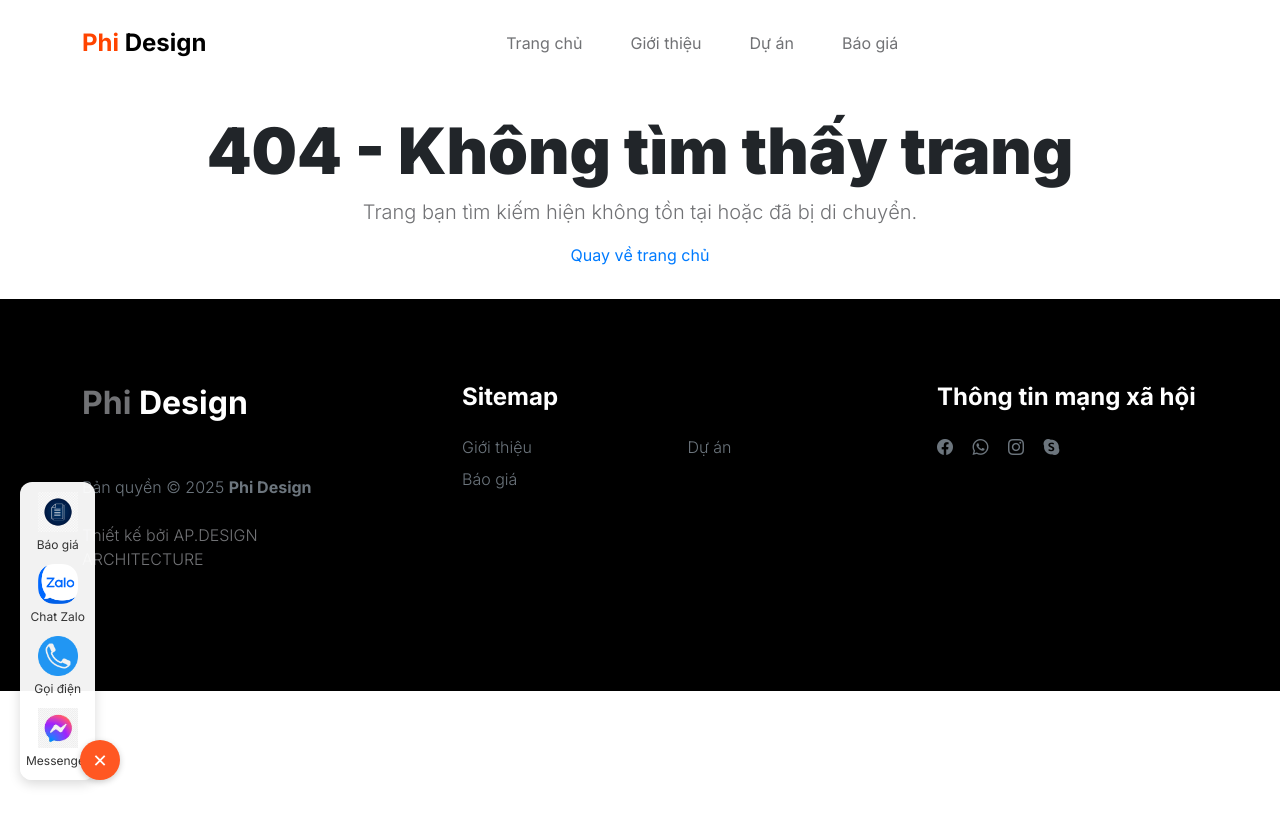
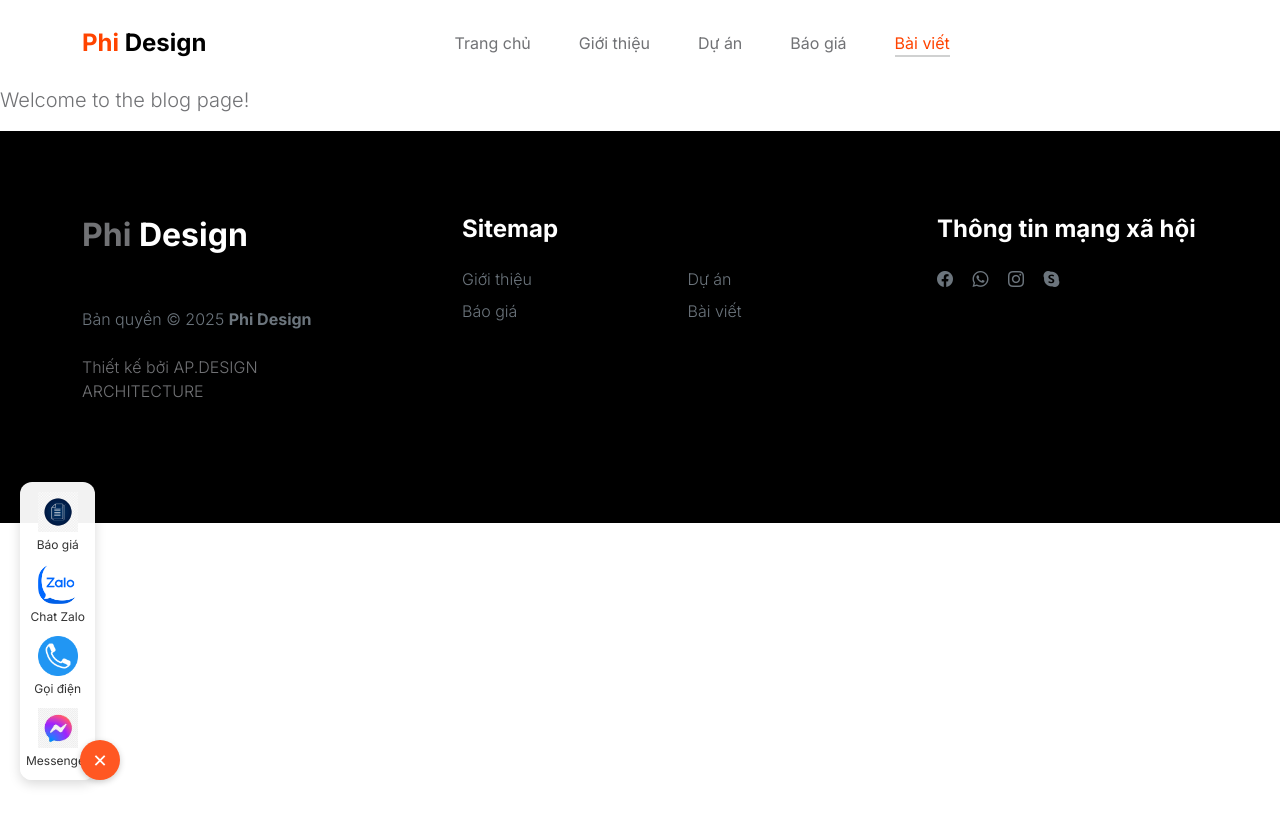
Before and after one commit to hhpr98/kien-truc-vn, a React (Vite) app: page /bai-viet in a window 1280 px wide. Shown: the top 824 px of the page. After the commit the page ends 800 px from the top, so only its background shows below. Built offline with nearby package versions, Linux system fonts and the light colour scheme.

Commit message:
add new page Bài viết

```diff
--- a/index.html
+++ b/index.html
@@ -62,6 +62,7 @@ https://www.tooplate.com/view/2127-little-fashion
                         <li class="footer-menu-item"><a href="/gioi-thieu" class="footer-menu-link">Giới thiệu</a></li>
                         <li class="footer-menu-item"><a href="/du-an" class="footer-menu-link">Dự án</a></li>
                         <li class="footer-menu-item"><a href="/bao-gia" class="footer-menu-link">Báo giá</a></li>
+                        <li class="footer-menu-item"><a href="/bai-viet" class="footer-menu-link">Bài viết</a></li>
                     </ul>
                 </div>
 
--- a/src/App.jsx
+++ b/src/App.jsx
@@ -7,6 +7,7 @@ import NotFound from './pages/NotFound';
 import ProductDetail from './pages/ProductDetail';
 import Contacts from './pages/Contact';
 import NavBar from './components/NavBar';
+import Blog from './pages/Blog';
 
 function App() {
   return (
@@ -20,6 +21,7 @@ function App() {
           <Route path="/du-an/:id" element={<ProductDetail />} />
           <Route path="/gioi-thieu" element={<About />} />
           <Route path="/bao-gia" element={<Contacts />} />
+          <Route path="/bai-viet" element={<Blog />} />
           <Route path="*" element={<NotFound />} />
         </Routes>
       </BrowserRouter>
--- a/src/components/NavBar.jsx
+++ b/src/components/NavBar.jsx
@@ -34,17 +34,17 @@ function NavBar() {
             <li className="nav-item">
               <a className={`nav-link ${getActiveClass('/')}`} href="/">Trang chủ</a>
             </li>
-
             <li className="nav-item">
               <a className={`nav-link ${getActiveClass('/gioi-thieu')}`} href="/gioi-thieu">Giới thiệu</a>
             </li>
-
             <li className="nav-item">
               <a className={`nav-link ${getActiveClass('/du-an', false)}`} href="/du-an">Dự án</a>
             </li>
-
             <li className="nav-item">
               <a className={`nav-link ${getActiveClass('/bao-gia')}`} href="/bao-gia">Báo giá</a>
+            </li>
+            <li className="nav-item">
+              <a className={`nav-link ${getActiveClass('/bai-viet')}`} href="/bai-vet">Bài viết</a>
             </li>
           </ul>
 
--- /dev/null
+++ b/src/pages/Blog.jsx
@@ -0,0 +1,10 @@
+function Blog() {
+  return (
+    <div>
+      <h1>Blog</h1>
+      <p>Welcome to the blog page!</p>
+    </div>
+  );
+}
+
+export default Blog;
```
